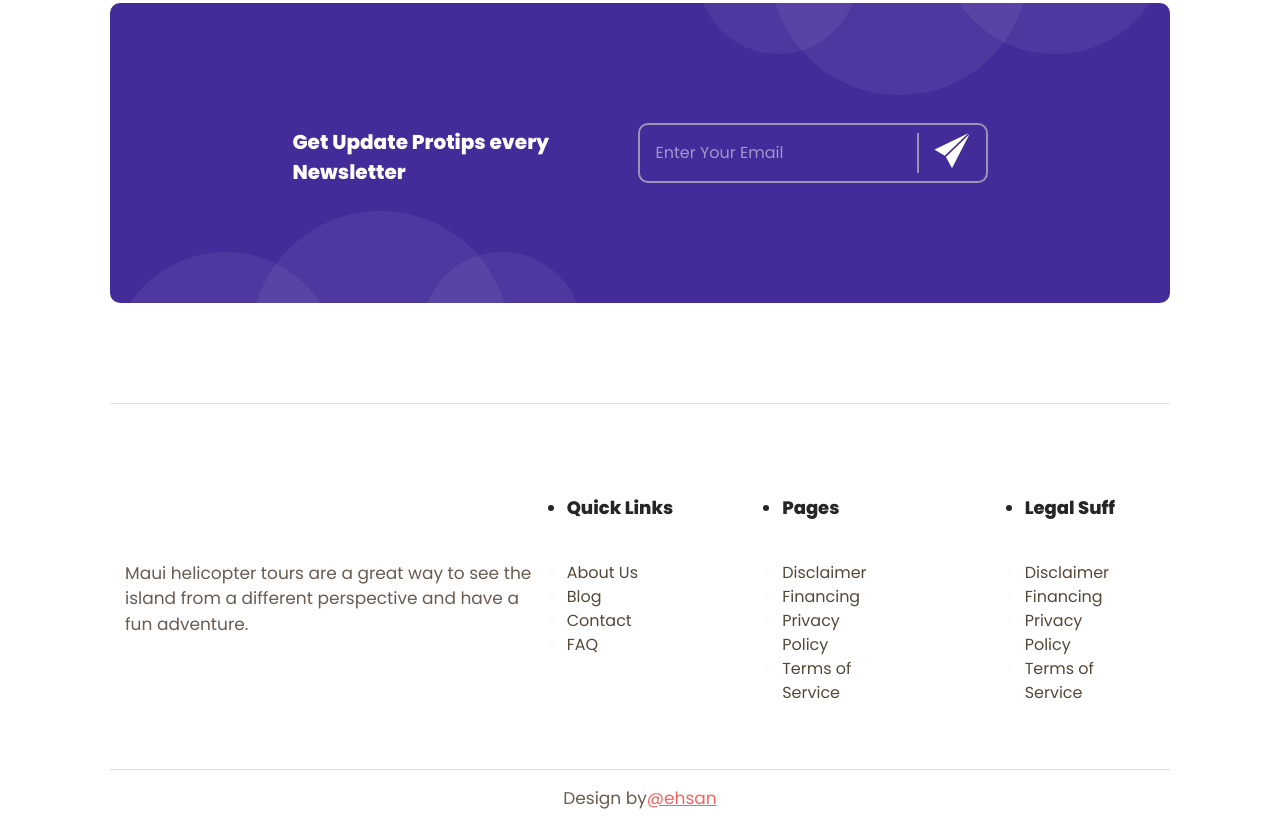
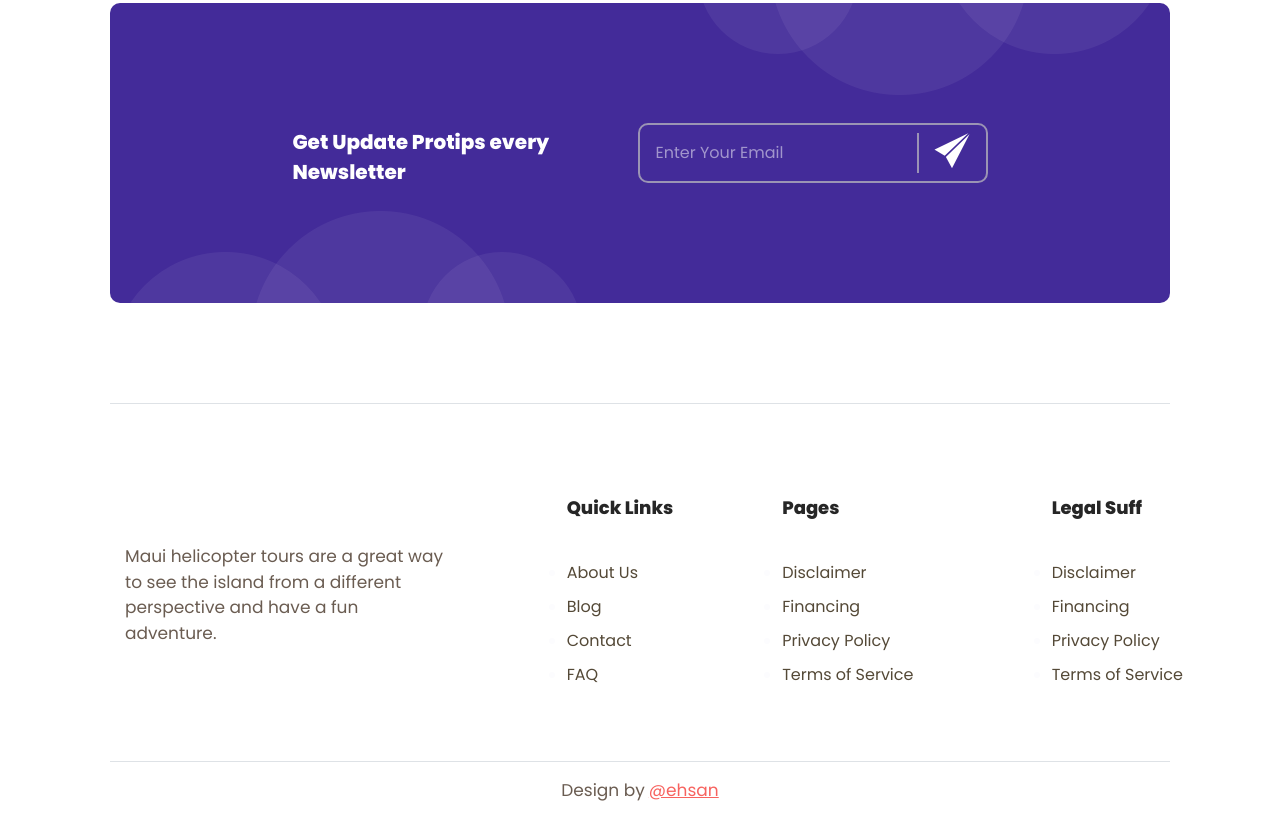
Before and after one commit to rezaSemyari70/maktab_Landing-page, a plain HTML site: page index.html in a window 1280 px wide. Shown: the part 3609-4436 px from the top of the page. Drawn offline with nearby package versions, Linux system fonts and the light colour scheme; files whose address does not match are found by name.

Commit message:
edit details of footer

```diff
--- a/css/style.css
+++ b/css/style.css
@@ -378,3 +378,7 @@ input::placeholder{
     color: #f7635f !important;
     text-decoration: underline;
 }
+
+li{
+    padding-bottom: 10px;
+}
--- a/index.html
+++ b/index.html
@@ -210,26 +210,26 @@
             </div>
             <footer class="footer d-flex flex-column justify-content-center mt-5 border-top ">
                 <section class="clearfix d-flex  align-items-center border-bottom  pb-5">
-                    <p class="d-inline  col-5 float-left">Maui helicopter tours are a great way to see the island from a
+                    <p class="d-inline  col-4 float-left">Maui helicopter tours are a great way to see the island from a
                         different perspective and have a
                         fun adventure.</p>
-                    <section class="d-flex d-inline flex-row float-right col-4 justify-content-between ">
+                    <section class="d-flex d-inline flex-row float-right col-4 justify-content-between offset-1">
                         <ul class="col-4 p-0 ">
-                            <li class="headLink  ">Quick Links</li>
+                            <li class="headLink list-unstyled">Quick Links</li>
                             <li><a href="">About Us</a></li>
                             <li><a href="#">Blog</a></li>
                             <li><a href="#">Contact</a></li>
                             <li><a href="#">FAQ</a></li>
                         </ul>
-                        <ul class="col-4 p-0 offset-4">
-                            <li class="headLink  ">Pages</li>
+                        <ul class="col-5 p-0 offset-4">
+                            <li class="headLink list-unstyled">Pages</li>
                             <li><a href="#">Disclaimer</a></li>
                             <li><a href="#">Financing</a></li>
                             <li><a href="#">Privacy Policy</a></li>
                             <li><a href="#">Terms of Service</a></li>
                         </ul>
-                        <ul class="col-4 p-0 offset-5">
-                            <li class="headLink ">Legal Suff</li>
+                        <ul class="col-5 p-0 offset-5">
+                            <li class="headLink list-unstyled">Legal Suff</li>
                             <li><a href="#">Disclaimer</a></li>
                             <li><a href="#">Financing</a></li>
                             <li><a href="#">Privacy Policy</a></li>
@@ -238,7 +238,7 @@
                     </section>
 
                 </section>
-                <p class="d-flex align-items-center justify-content-center pt-3">Design by <span><a href="#"> @ehsan
+                <p class="d-flex align-items-center justify-content-center pt-3">Design by <span class="pl-1"><a href="#"> @ehsan
                         </a></span></p>
             </footer>
         </div>
```
